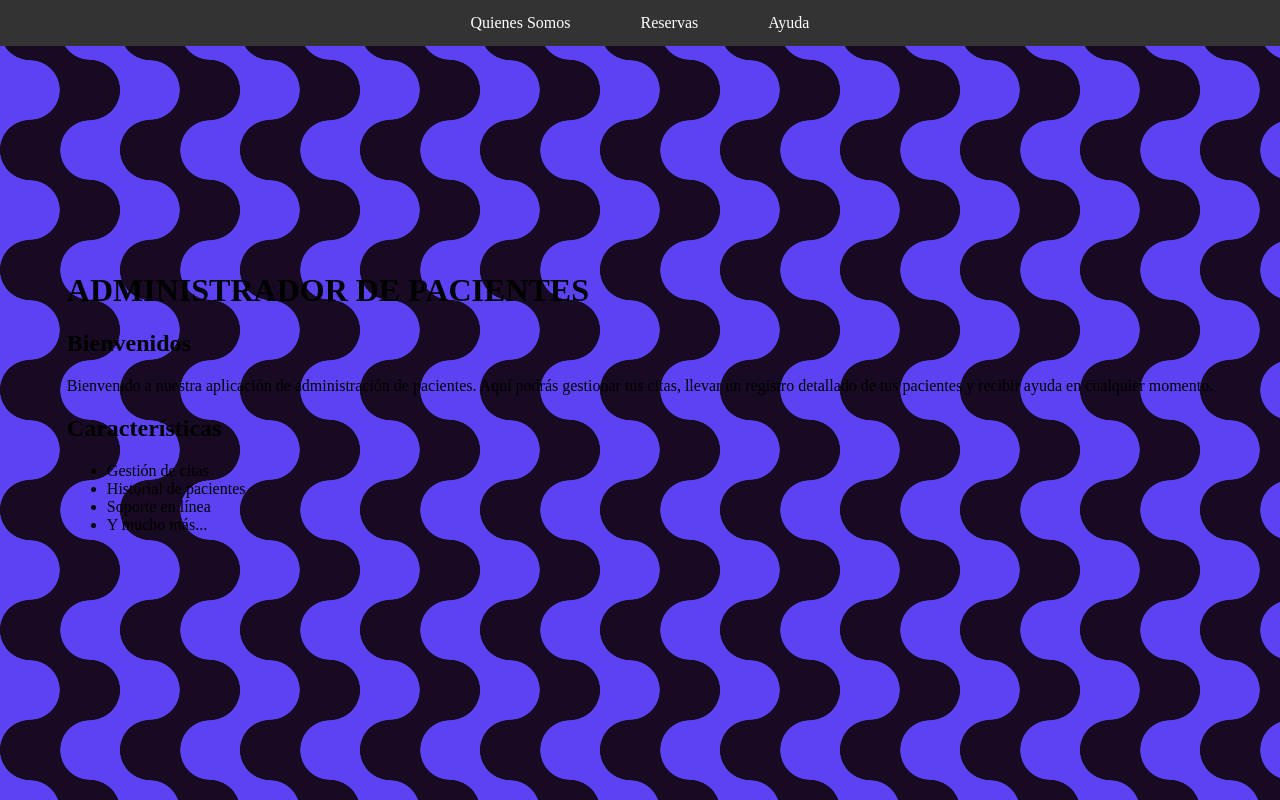
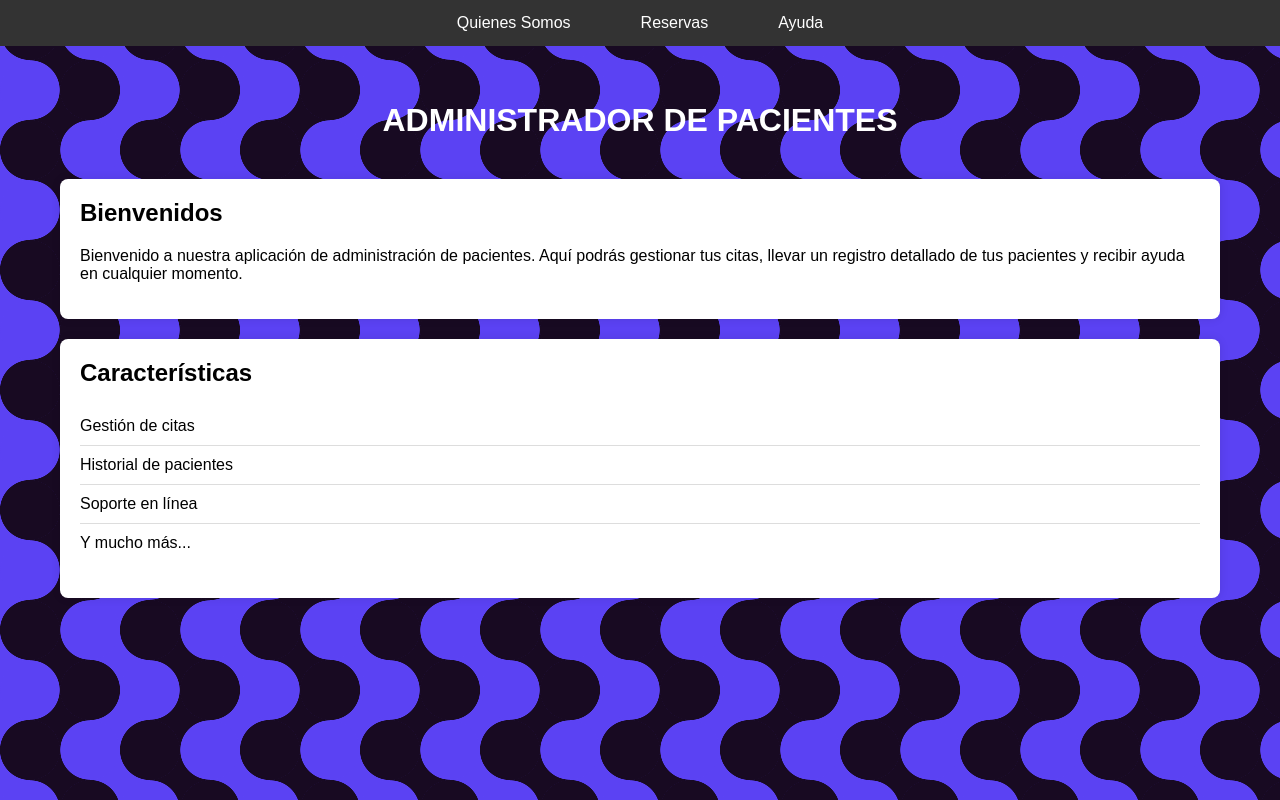
Before and after one commit to LaraFarina/gestordecitas-rb-f, a Next.js app: page / in a window 1280 px wide. Built offline with nearby package versions, Linux system fonts and the light colour scheme.

Commit message:
Co-authored-by: VicenteRuBa <VicenteRuBa@users.noreply.github.com>

```diff
--- a/src/app/contacto/page.js
+++ b/src/app/contacto/page.js
@@ -24,7 +24,7 @@ export default function Contacto() {
   };
 
   return (
-    <div className="container">
+    <div className='fondo'>
       <h1>Necesito ayuda</h1>
       <form onSubmit={handleSubmit}>
         <input
--- /dev/null
+++ b/src/app/contacto/style.css
@@ -0,0 +1,63 @@
+/* style.css */
+
+/* Estilo general para el contenedor */
+.containerC {
+    max-width: 600px;
+    margin: 40px auto;
+    padding: 20px;
+    border-radius: 8px;
+  }
+
+  h1 {
+    font-size: 2rem;
+    color: #333;
+    margin-bottom: 20px;
+  }
+
+  /* Estilo para el formulario */
+  form {
+    display: flex;
+    flex-direction: column;
+  }
+
+  input, textarea {
+    width: 80%;
+    padding: 12px;
+    margin-bottom: 20px;
+    border: 1px solid #ddd;
+    border-radius: 4px;
+    font-size: 1rem;
+  }
+
+  input:focus, textarea:focus {
+    border-color: #007bff;
+    outline: none;
+  }
+
+  button {
+    padding: 12px;
+    background-color: #007bff;
+    color: #ffffff;
+    width: 83%;
+    border: none;
+    border-radius: 4px;
+    font-size: 1rem;
+    cursor: pointer;
+    transition: background-color 0.3s ease;
+  }
+
+  button:hover {
+    background-color: #0056b3;
+  }
+
+  textarea {
+    resize: vertical;
+    min-height: 150px;
+  }
+
+  .fondo{
+    background-color: #ffffff;
+    width: 700px;
+    padding: 50px;
+    border-radius: 36px;
+  }
--- a/src/app/page.js
+++ b/src/app/page.js
@@ -1,7 +1,7 @@
 import Link from 'next/link';
 import Foto from './styles/Foto.jpg'
 import Layout from './layout'
-
+import './styleP.css'
 export default function Home() {
   return (
 <Layout>
--- a/src/app/quienes-somos/page.js
+++ b/src/app/quienes-somos/page.js
@@ -4,7 +4,7 @@ import Layout from '../layout'
 export default function QuienesSomos() {
     return (
 
-      <div class="container">
+      <div class="containerQ">
         <h2>¿Quienes somos?</h2>
         <p>Somos una organización que se dedica a organizar las consultas con los pacientes.</p>
       </div>
--- a/src/app/quienes-somos/style.css
+++ b/src/app/quienes-somos/style.css
@@ -1,29 +1,27 @@
-/* Estilo para el contenedor principal */
+/* style.css */
+
 .container {
-    max-width: 800px; /* Ancho máximo del contenedor */
-height: 30px;
-    margin: 0 auto; /* Centra el contenedor horizontalmente */
-    padding: 20px; /* Padding interno del contenedor */
-    text-align: center; /* Centra el texto dentro del contenedor */
-    color: #ffffff; /* Color de texto blanco por defecto */
-    min-height: 100vh; /* Asegura que el contenedor ocupe al menos el alto de la ventana */
-    display: flex;
-    flex-direction: column;
-    justify-content: center; /* Centra el contenido verticalmente */
-  }
+  max-width: 800px;
+  margin: 40px auto;
+  padding: 20px;
 
-  /* Estilo para el título */
-  h2 {
-    font-size: 3em; /* Tamaño de fuente grande para el título */
-    margin: 0 0 20px 0; /* Elimina márgenes laterales y espacio debajo del título */
-    font-family: 'Arial', sans-serif; /* Fuente del título */
-    color: #ffffff; /* Color del texto blanco */
-  }
+}
 
-  /* Estilo para el párrafo */
-  p {
-    font-size: 1.2em; /* Tamaño de fuente del párrafo */
-    line-height: 1.6; /* Altura de línea para mejor legibilidad */
-    font-family: 'Georgia', serif; /* Fuente del párrafo */
-    margin: 0; /* Elimina márgenes predeterminados */
-  }
+h2 {
+  font-size: 2rem;
+  color: #333333;
+  margin-bottom: 20px;
+}
+
+p {
+  font-size: 1.125rem;
+  color: #666666;
+  line-height: 1.6;
+  margin: 0;
+}
+
+.containerQ{
+  background-color: white;
+  padding:30px;
+  border-radius: 16px;
+}
--- /dev/null
+++ b/src/app/styleP.css
@@ -0,0 +1,70 @@
+body {
+    font-family: Arial, sans-serif;
+    margin: 0;
+    padding: 0;
+    background-color: #f4f4f4;
+  }
+
+  .container {
+    max-width: 1200px;
+    margin: 0 auto;
+    padding: 0 20px;
+  }
+
+  .header {
+    color: #fff;
+    padding: 20px;
+    text-align: center;
+  }
+
+  .adm {
+    margin: 0;
+    font-size: 2rem;
+  }
+
+  .main-content {
+    padding: 20px;
+  }
+
+  .welcome {
+    background-color: #fff;
+    padding: 20px;
+    border-radius: 8px;
+    box-shadow: 0 0 10px rgba(0, 0, 0, 0.1);
+    margin-bottom: 20px;
+  }
+
+  .welcome-text h2 {
+    margin-top: 0;
+  }
+
+  .features {
+    background-color: #fff;
+    padding: 20px;
+    border-radius: 8px;
+    box-shadow: 0 0 10px rgba(0, 0, 0, 0.1);
+  }
+
+  .features h2 {
+    margin-top: 0;
+  }
+
+  .features ul {
+    list-style-type: none;
+    padding: 0;
+  }
+
+  .features li {
+    padding: 10px 0;
+    border-bottom: 1px solid #ddd;
+  }
+
+  .features li:last-child {
+    border-bottom: none;
+  }
+
+  .container {
+    background-size: cover;
+    background-position: center;
+    padding: 50px 0;
+  }
```
